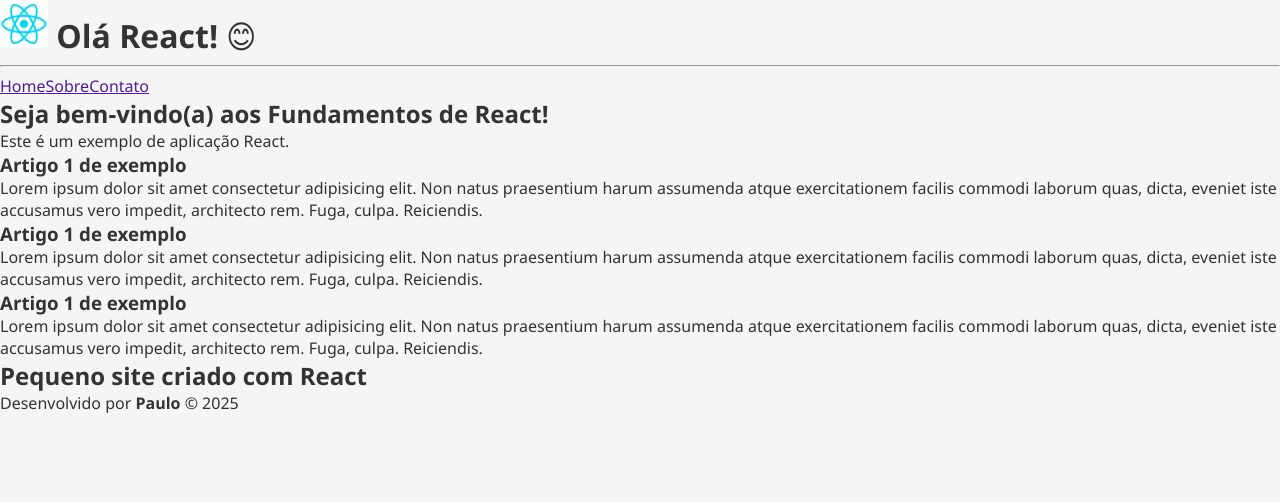
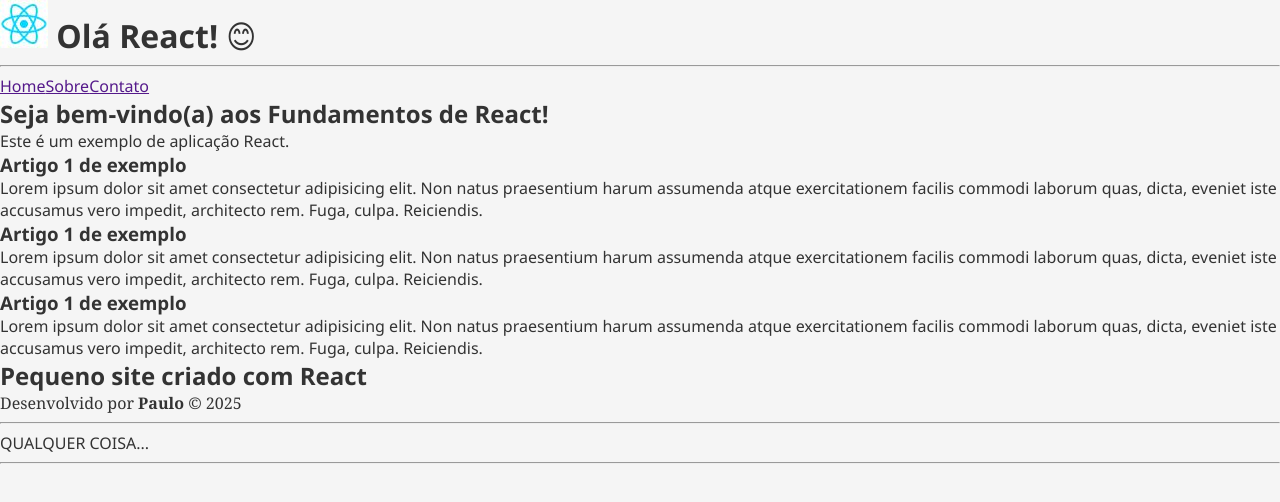
Before and after one commit to PauloHenrique00-tech/react-fundamentos, a React (Vite) app: page / in a window 1280 px wide. Shown: the top 502 px of the page. Built offline with nearby package versions, Linux system fonts and the light colour scheme.

Commit message:
Cria e aplica classe
Uso do className

```diff
--- a/src/components/Rodape.tsx
+++ b/src/components/Rodape.tsx
@@ -1,10 +1,15 @@
 export default function Rodape() {
   return (
+    <>
       <footer>
         <h2>Pequeno site criado com React</h2>
         <p>
           Desenvolvido por <b>Paulo</b> &copy; 2025
         </p>
       </footer>
+      <hr />
+      <p className="outro-texto">Qualquer coisa...</p>
+      <hr />
+    </>
   );
 }
--- a/src/global.css
+++ b/src/global.css
@@ -18,3 +18,13 @@ body {
   background-color: #f5f5f5;
   color: #333;
 }
+
+/* Seletor descendente */
+footer p {
+  font-family: Cambria, serif;
+}
+
+/* Seletor classe */
+.outro-texto {
+  text-transform: uppercase;
+}
```
Lines whose indentation alone changed are shown as unchanged.
